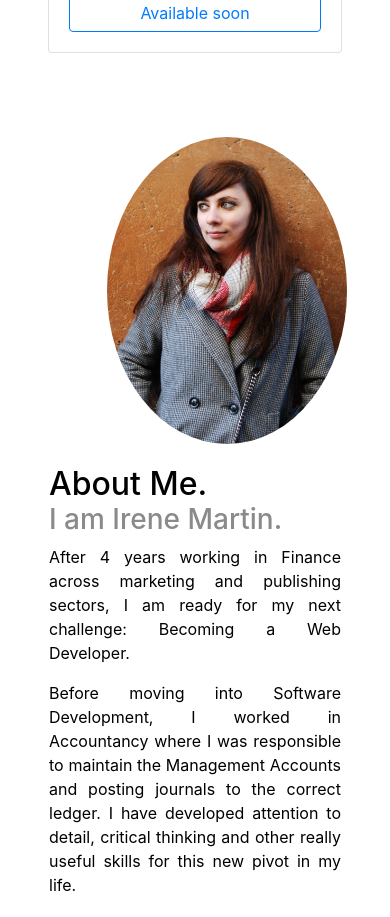
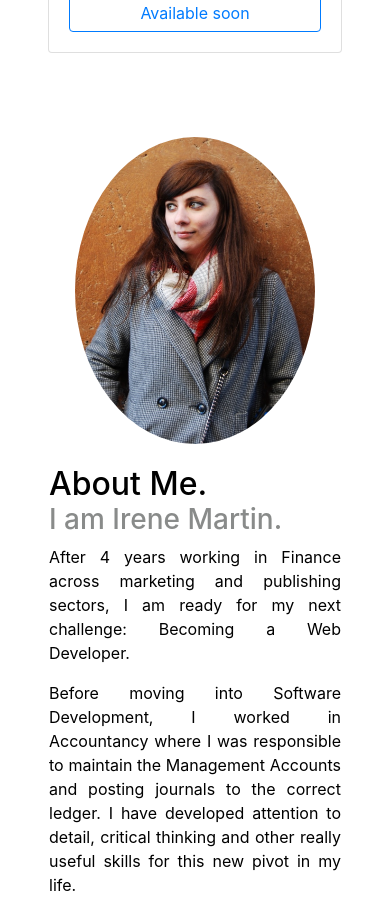
Before and after one commit to IMartinMenendez/portfolio, a React (Create React App) app: page / in a window 390 px wide. Shown: the part 1600-2517 px from the top of the page. Built offline with nearby package versions, Linux system fonts and the light colour scheme.

Commit message:
picture margin adjustment

```diff
--- a/src/components/AboutMe.css
+++ b/src/components/AboutMe.css
@@ -1,6 +1,7 @@
 .picture {
     width: 20%;
     margin-bottom: 5%;
+    height: 60%;
 }
 
 h3 {
@@ -36,8 +37,7 @@ p {
     .picture {
         width: 20%;
         height: 10%;
-        margin-left: 15%;
-        margin-bottom: 5%;
+        margin: auto auto 5%;
     }
 
     .AboutMe {
```
